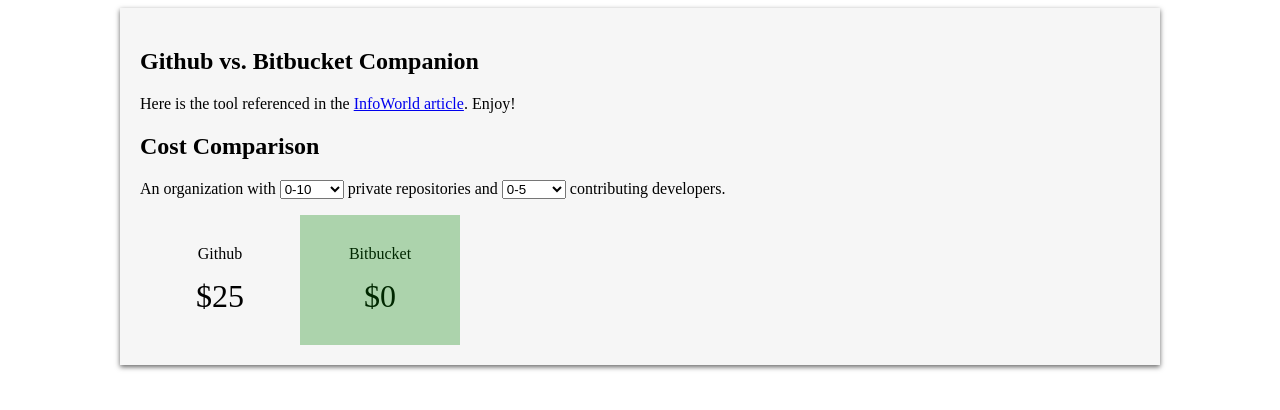
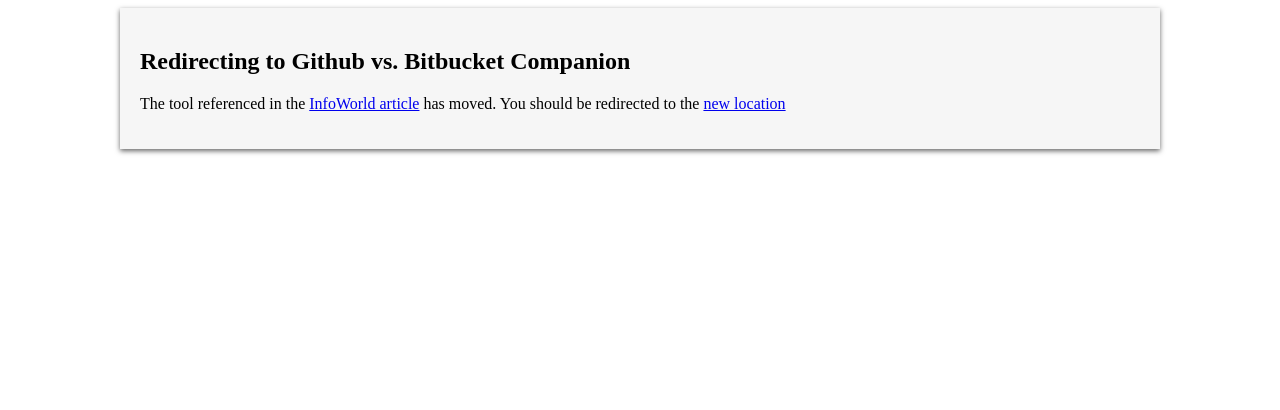
Before and after one commit to freethejazz/git-vs-bit, a plain HTML site: page index.html in a window 1280 px wide. Drawn offline with nearby package versions, Linux system fonts and the light colour scheme.

Commit message:
Adding redirect to new home

```diff
--- a/index.html
+++ b/index.html
@@ -4,63 +4,17 @@
     <title>Github vs. Bitbucket Companion</title>
     <meta charset="utf-8">
     <link rel="stylesheet" href="css/style.css">
+    <meta http-equiv="refresh" content="2;url=http://freethejazz.io/experiments/github-v-bitbucket-calc/" />
   </head>
   <body>
     <div id="container" class="row">
-    <section>
-    <h1>Github vs. Bitbucket Companion</h1>
-    <p>Here is the tool referenced in the <a href="http://www.infoworld.com/d/application-development/bitbucket-vs-github-which-project-host-has-the-most-227061" target="_blank">InfoWorld article</a>. Enjoy!</p>
-    </section>
+      <section>
+        <h1>Redirecting to Github vs. Bitbucket Companion</h1>
+        <p>The tool referenced in the <a href="http://www.infoworld.com/d/application-development/bitbucket-vs-github-which-project-host-has-the-most-227061" target="_blank">InfoWorld article</a> has moved. You should be redirected to the <a href="http://freethejazz.io/experiments/github-v-bitbucket-calc/">new location</a></p>
+      </section>
 
-    <section>
-    <h2>Cost Comparison</h2>
-
-    <div id="cost-compare">
-      <p>
-      An organization with
-      <select id="repos">
-        <option value="25">0-10</option>
-        <option value="50">11-20</option>
-        <option value="100">21-50</option>
-        <option value="200">51-125</option>
-      </select>
-      private repositories and
-      <select id="contributors">
-        <option value="0">0-5</option>
-        <option value="10">6-10</option>
-        <option value="25">11-25</option>
-        <option value="50">26-50</option>
-        <option value="100">51-100</option>
-        <option value="200">&gt;100</option>
-      </select>
-      contributing developers.
-      </p>
-      <div id="results" class="cf">
-        <div id="winner"></div>
-        <div class="one-result">
-          <div class="host">Github</div>
-          <div class="cost">$<span id="git-cost"></span></div>
-        </div>
-        <div class="one-result">
-          <div class="host">Bitbucket</div>
-          <div class="cost">$<span id="bit-cost"></span></div>
-        </div>
-      </div>
-    </div>
-    </section>
     </div>
     <!-- end container -->
-    <script src="//code.jquery.com/jquery-1.11.3.min.js"></script>
-    <script src="js/app.js"></script>
-    <script>
-      (function(i,s,o,g,r,a,m){i['GoogleAnalyticsObject']=r;i[r]=i[r]||function(){
-        (i[r].q=i[r].q||[]).push(arguments)},i[r].l=1*new Date();a=s.createElement(o),
-        m=s.getElementsByTagName(o)[0];a.async=1;a.src=g;m.parentNode.insertBefore(a,m)
-      })(window,document,'script','//www.google-analytics.com/analytics.js','ga');
-
-      ga('create', 'UA-38041063-4', 'auto');
-      ga('send', 'pageview');
-    </script>
   </body>
 
 </html>
```
